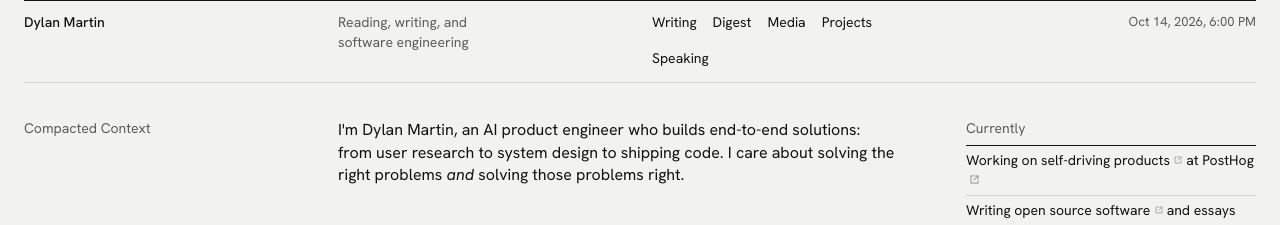
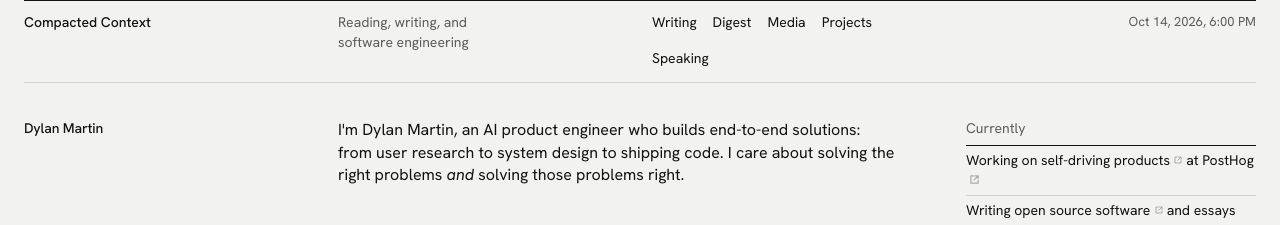
Before and after one commit to dmarticus/dmarticus.github.io, a Jekyll site: the page built from index.html, in a window 1280 px wide and 900 px high. Shown: the top 225 px of the window. Built offline with Jekyll 4.4.1, drawn with Linux system fonts in a browser that asks for light colours.

Commit message:
Site name in the bar, your name on the intro row
Co-Authored-By: Claude Fable 5.1 <noreply@anthropic.com>

```diff
--- a/_includes/navigation.html
+++ b/_includes/navigation.html
@@ -1,5 +1,5 @@
 <header class="bar g">
-    <div class="bar-name"><a href="/">Dylan Martin</a></div>
+    <div class="bar-name"><a href="/">Compacted Context</a></div>
     <div class="bar-desc">Reading, writing, and<br />software engineering</div>
     <nav class="site-nav" aria-label="Sections">
         <ul>
--- a/index.html
+++ b/index.html
@@ -4,7 +4,7 @@ title: Home
 ---
 
 <section class="row row-open g">
-    <div class="row-label dim">Compacted Context</div>
+    <div class="row-label"><h2>Dylan Martin</h2></div>
     <p class="intro">
         I'm Dylan Martin, an AI product engineer who builds end-to-end
         solutions: from user research to system design to shipping code. I care
```
